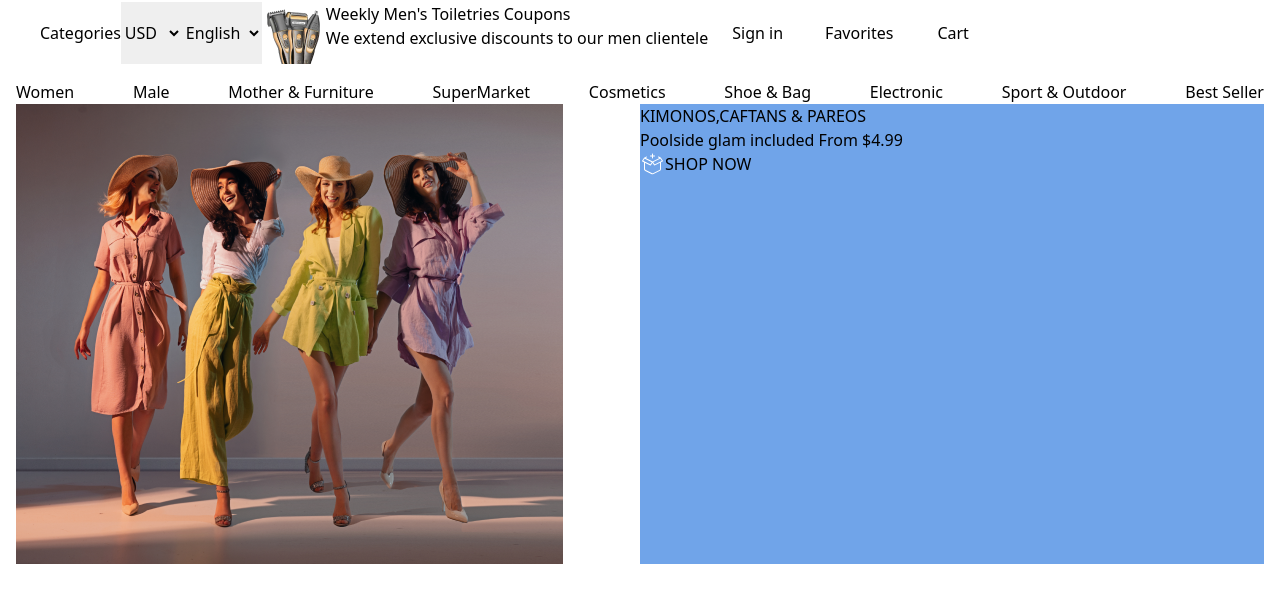
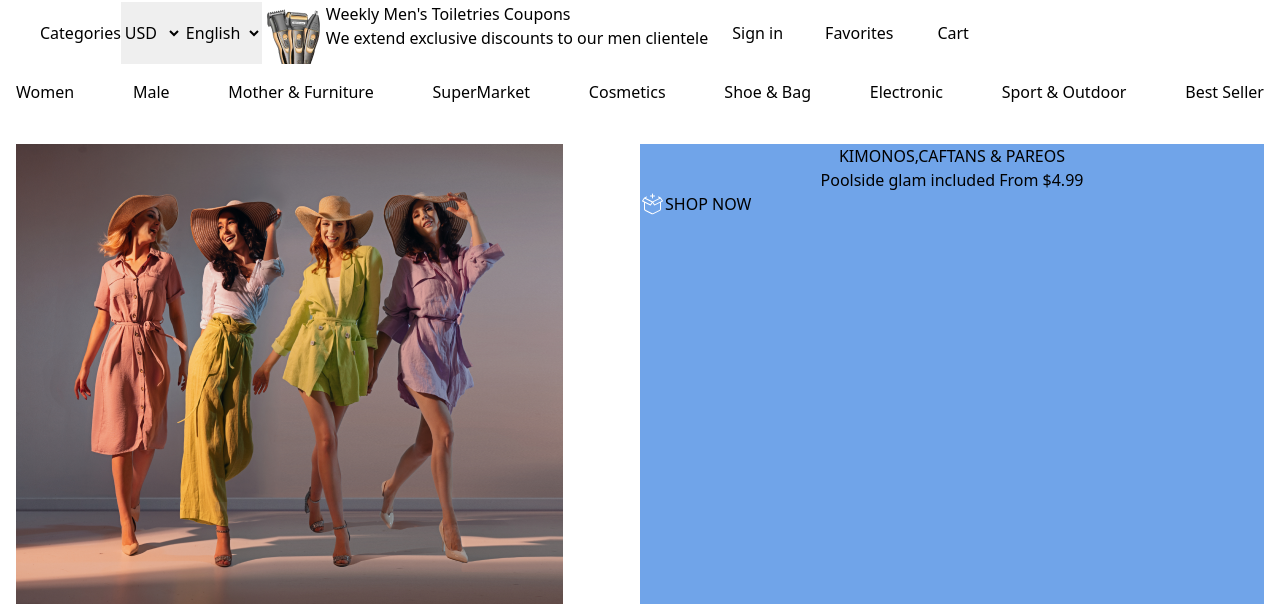
Before and after one commit to Alexandra4373/Luminae, a React (Vite) app: page /women in a window 1280 px wide. Shown: the part 346-952 px from the top of the page. Before the commit the page ends 910 px from the top, so only its background shows below. Built offline with nearby package versions, Linux system fonts and the light colour scheme.

Commit message:
Update Home.jsx

```diff
--- a/src/containers/Home.jsx
+++ b/src/containers/Home.jsx
@@ -10,12 +10,12 @@ const Home = () => {
           <Navbar />
           <Categories />
 
-          <div className="container flex">
-            <div className="flex-1">
+          <div className="container flex py-10 text-white">
+            <div className="flex-1 m-0">
               <img src={header} />
             </div>
 
-            <div className="flex-1 bg-primary items-center justify-center">
+            <div className="flex-1 m-0 bg-primary  justify-center text-center ">
               <h1>KIMONOS,CAFTANS & PAREOS</h1>
               <h4>Poolside glam included From $4.99</h4>
               <div className="flex">
```
